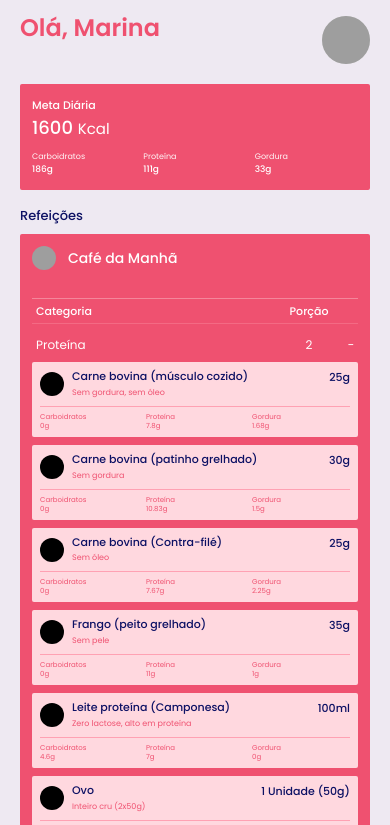
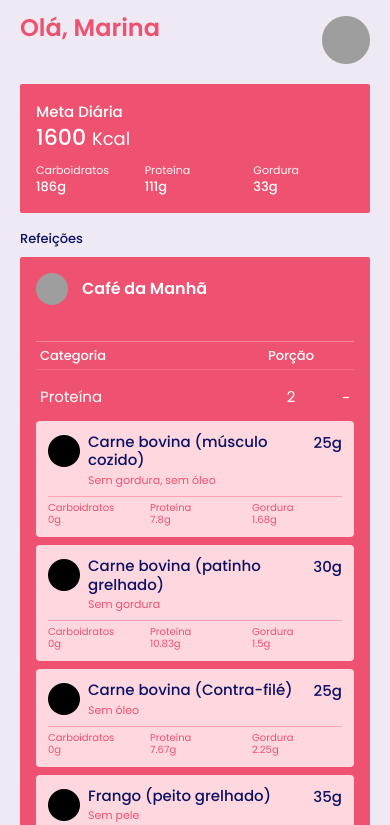
Before and after one commit to fabianoj84/love-diet, a React (Vite) app: page /usuario/1 in a window 390 px wide. Shown: the top 825 px of the page. Built offline with nearby package versions, Linux system fonts and the light colour scheme; grey boxes are pictures that could not be loaded.

Commit message:
feat(ui): improve mobile readability (font sizes, spacing, card sizing)

```diff
--- a/src/components/dieta/CardRefeicao.jsx
+++ b/src/components/dieta/CardRefeicao.jsx
@@ -15,21 +15,21 @@ export function CardRefeicao({ refeicao }) {
       <button
         type="button"
         onClick={toggle}
-        className="w-full grid grid-cols-[auto_1fr] items-center gap-3 px-3 py-3 text-left"
+        className="w-full grid grid-cols-[auto_1fr] items-center gap-3.5 px-4 py-4 text-left"
       >
         {refeicao.imagem ? (
           <img
             src={refeicao.imagem}
             alt={refeicao.nome}
-            className="w-6 h-6 rounded-full object-cover"
+            className="w-8 h-8 rounded-full object-cover"
             onError={(e) => {
               e.currentTarget.style.display = 'none';
             }}
           />
         ) : (
-          <div className="w-6 h-6 rounded-full bg-[#E6E6E6]" />
+          <div className="w-8 h-8 rounded-full bg-[#E6E6E6]" />
         )}
-        <span className="text-white text-[14px] font-medium leading-none">
+        <span className="text-white text-[16px] font-semibold leading-none">
           {refeicao.nome}
         </span>
       </button>
@@ -43,12 +43,12 @@ export function CardRefeicao({ refeicao }) {
             transition={{ duration: 0.2, ease: 'easeInOut' }}
             className="overflow-hidden"
           >
-            <div className="px-3 pt-2 pb-2">
+            <div className="px-4 pt-3 pb-3">
               <div className="w-full border-t border-white/30 mt-2 mb-1" />
 
-              <div className="grid grid-cols-[1fr_54px_18px] items-center px-1 mb-1">
-                <span className="text-white text-[11px] font-medium">Categoria</span>
-                <span className="text-white text-[11px] font-medium text-center">
+              <div className="grid grid-cols-[1fr_70px_24px] items-center px-1 mb-1">
+                <span className="text-white text-[13px] font-medium">Categoria</span>
+                <span className="text-white text-[13px] font-medium text-center">
                   Porção
                 </span>
                 <span />
--- a/src/components/dieta/GrupoAlimentar.jsx
+++ b/src/components/dieta/GrupoAlimentar.jsx
@@ -15,11 +15,11 @@ export function GrupoAlimentar({ grupo }) {
       <button
         type="button"
         onClick={hasItems ? toggle : undefined}
-        className="w-full grid grid-cols-[1fr_54px_18px] items-center px-1 py-1 text-left"
+        className="w-full grid grid-cols-[1fr_70px_24px] items-center px-1 py-2 text-left"
       >
-        <span className="text-white text-[12px] font-normal">{grupo.categoria}</span>
-        <span className="text-white text-[12px] text-center">{grupo.porcoes}</span>
-        <span className="text-white text-[12px] text-right leading-none">
+        <span className="text-white text-[15px] font-normal">{grupo.categoria}</span>
+        <span className="text-white text-[15px] text-center">{grupo.porcoes}</span>
+        <span className="text-white text-[15px] text-right leading-none">
           {hasItems ? (isOpen ? '−' : '+') : ''}
         </span>
       </button>
--- a/src/components/dieta/ItemAlimento.jsx
+++ b/src/components/dieta/ItemAlimento.jsx
@@ -1,51 +1,51 @@
 export function ItemAlimento({ alimento }) {
   return (
-    <div className="bg-[#FFD8DF] rounded-[2px] px-2 py-2">
+    <div className="bg-[#FFD8DF] rounded-[4px] px-3 py-3">
       <div className="grid grid-cols-[auto_1fr_auto] items-start gap-2">
         {alimento.imagem ? (
           <img
             src={alimento.imagem}
             alt={alimento.nome}
-            className="w-6 h-6 rounded-full object-cover mt-0.5"
+            className="w-8 h-8 rounded-full object-cover mt-0.5"
             onError={(e) => {
               e.currentTarget.style.display = 'none';
             }}
           />
         ) : (
-          <div className="w-6 h-6 rounded-full bg-black mt-0.5" />
+          <div className="w-8 h-8 rounded-full bg-black mt-0.5" />
         )}
 
         <div className="min-w-0">
-          <p className="text-[#0D1164] text-[11px] font-medium leading-tight">
+          <p className="text-[#0D1164] text-[15px] font-medium leading-tight">
             {alimento.nome}
           </p>
 
           {alimento.descricao && (
-            <p className="text-[#EF5170] text-[8px] leading-tight mt-1">
+            <p className="text-[#EF5170] text-[11px] leading-tight mt-1">
               {alimento.descricao}
             </p>
           )}
         </div>
 
-        <span className="text-[#0D1164] text-[11px] font-medium leading-none pt-0.5 whitespace-nowrap">
+        <span className="text-[#0D1164] text-[15px] font-medium leading-none pt-0.5 whitespace-nowrap">
           {alimento.porcao}
         </span>
       </div>
 
       <div className="h-px bg-[#FFA1B3] mt-2 mb-1.5" />
 
-      <div className="grid grid-cols-3 gap-2 text-[#EF5170]">
+      <div className="grid grid-cols-3 gap-3 text-[#EF5170]">
         <div>
-          <p className="text-[7px] leading-none mb-0.5">Carboidratos</p>
-          <p className="text-[7px] leading-none">{alimento.carboidratosG}g</p>
+          <p className="text-[10px] leading-none mb-0.5">Carboidratos</p>
+          <p className="text-[10px] leading-none">{alimento.carboidratosG}g</p>
         </div>
         <div>
-          <p className="text-[7px] leading-none mb-0.5">Proteína</p>
-          <p className="text-[7px] leading-none">{alimento.proteinasG}g</p>
+          <p className="text-[10px] leading-none mb-0.5">Proteína</p>
+          <p className="text-[10px] leading-none">{alimento.proteinasG}g</p>
         </div>
         <div>
-          <p className="text-[7px] leading-none mb-0.5">Gordura</p>
-          <p className="text-[7px] leading-none">{alimento.gordurasG}g</p>
+          <p className="text-[10px] leading-none mb-0.5">Gordura</p>
+          <p className="text-[10px] leading-none">{alimento.gordurasG}g</p>
         </div>
       </div>
     </div>
--- a/src/components/dieta/MetaDiaria.jsx
+++ b/src/components/dieta/MetaDiaria.jsx
@@ -8,29 +8,29 @@ export function MetaDiaria({ meta }) {
       initial={{ opacity: 0, y: 8 }}
       animate={{ opacity: 1, y: 0 }}
       transition={{ duration: 0.2 }}
-      className="bg-[#EF5170] rounded-[2px] px-3 py-4"
+      className="bg-[#EF5170] rounded-[2px] px-4 py-5"
     >
-      <h2 className="text-white text-[11px] font-medium leading-none mb-2">
+      <h2 className="text-white text-[15px] font-medium leading-none mb-2">
         Meta Diária
       </h2>
 
-      <div className="text-white text-[18px] leading-none mb-4">
+      <div className="text-white text-[22px] leading-none mb-4">
         <span className="font-medium">{meta?.kcal ?? 0}</span>{' '}
-        <span className="text-[15px]">Kcal</span>
+        <span className="text-[18px]">Kcal</span>
       </div>
 
       <div className="grid grid-cols-3 gap-2 text-white">
         <div>
-          <p className="text-[8px] leading-none opacity-95 mb-1">Carboidratos</p>
-          <p className="text-[9px] leading-none font-medium">{meta?.carboidratosG ?? 0}g</p>
+          <p className="text-[11px] leading-none opacity-95 mb-1">Carboidratos</p>
+          <p className="text-[13px] leading-none font-medium">{meta?.carboidratosG ?? 0}g</p>
         </div>
         <div>
-          <p className="text-[8px] leading-none opacity-95 mb-1">Proteína</p>
-          <p className="text-[9px] leading-none font-medium">{meta?.proteinasG ?? 0}g</p>
+          <p className="text-[11px] leading-none opacity-95 mb-1">Proteína</p>
+          <p className="text-[13px] leading-none font-medium">{meta?.proteinasG ?? 0}g</p>
         </div>
         <div>
-          <p className="text-[8px] leading-none opacity-95 mb-1">Gordura</p>
-          <p className="text-[9px] leading-none font-medium">{meta?.gordurasG ?? 0}g</p>
+          <p className="text-[11px] leading-none opacity-95 mb-1">Gordura</p>
+          <p className="text-[13px] leading-none font-medium">{meta?.gordurasG ?? 0}g</p>
         </div>
       </div>
     </motion.div>
```
